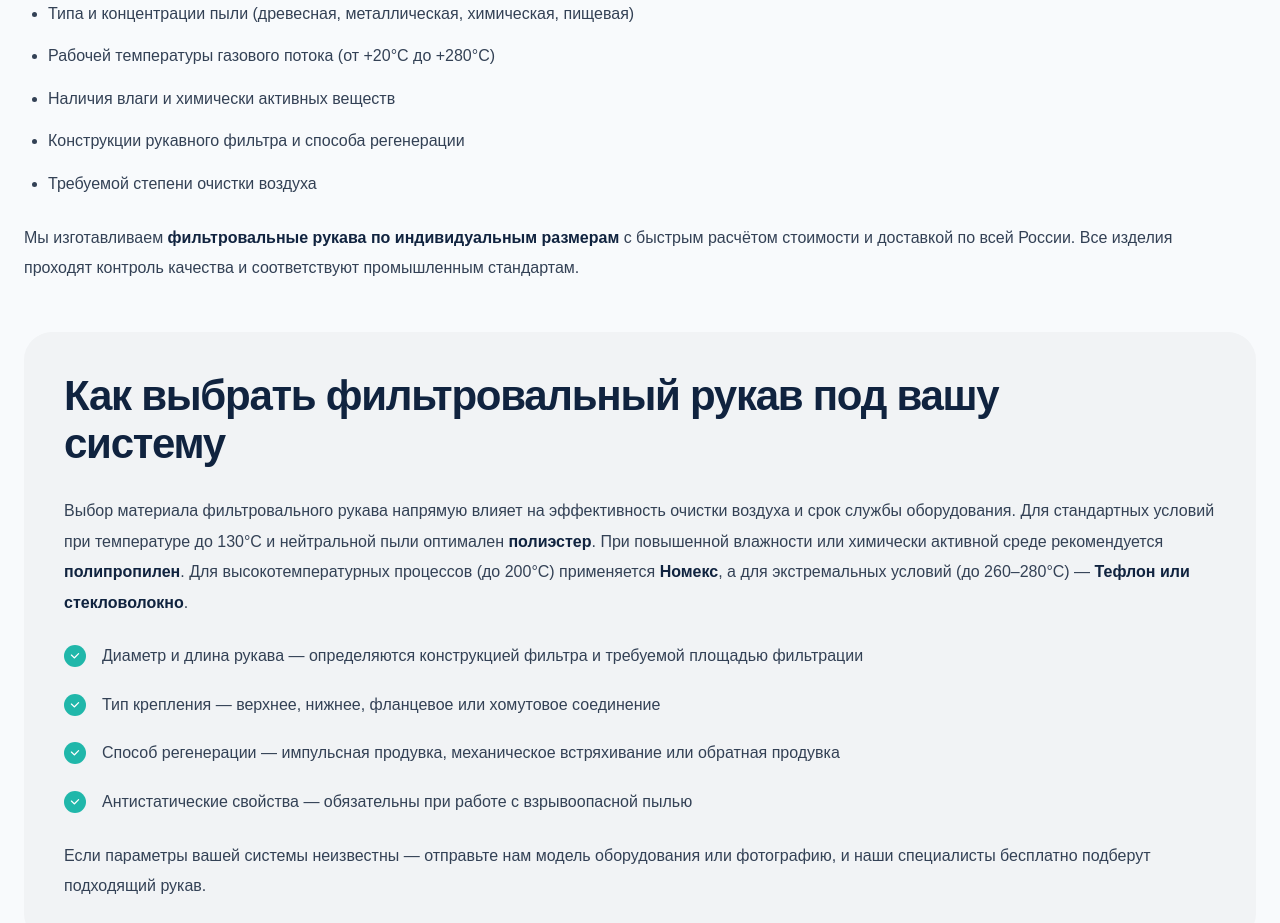
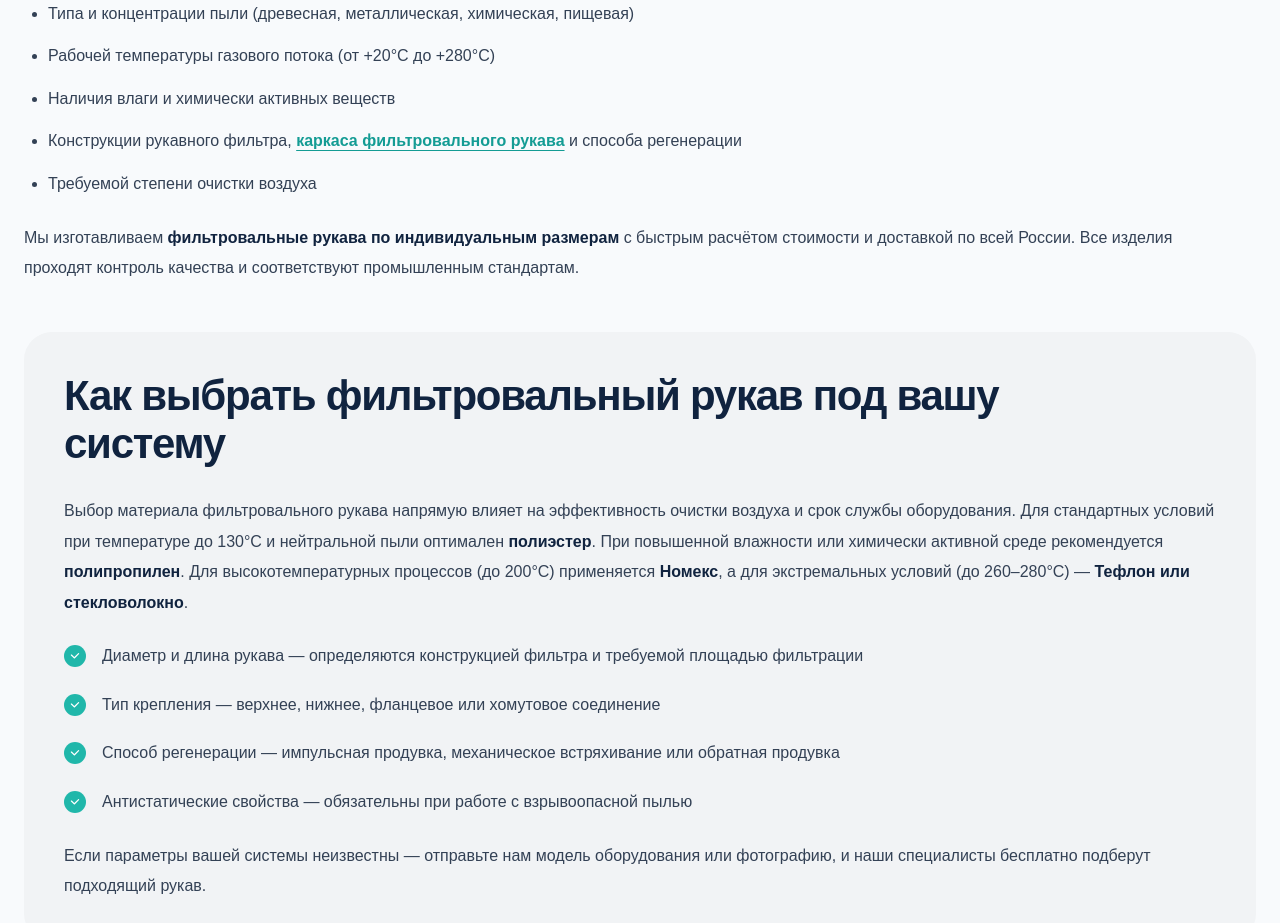
Before and after one commit to karipupkina-ux/filterflow-next, a Next.js app: page /filtracionnye-rukava in a window 1280 px wide. Shown: the part 7920-8843 px from the top of the page. Built offline with nearby package versions, Linux system fonts and the light colour scheme.

Commit message:
seo: link filter sleeves to support cages

```diff
--- a/app/filtracionnye-rukava/page.tsx
+++ b/app/filtracionnye-rukava/page.tsx
@@ -1356,7 +1356,14 @@ export default function FiltracionnyeRukavaPage() {
                     Наличия влаги и химически активных веществ
                   </li>
                   <li className="list-disc">
-                    Конструкции рукавного фильтра и способа регенерации
+                    Конструкции рукавного фильтра,{" "}
+                    <Link
+                      href="/karkasy-dlya-filtrovalnyh-rukavov/"
+                      className="font-semibold text-[#149c94] underline underline-offset-4"
+                    >
+                      каркаса фильтровального рукава
+                    </Link>{" "}
+                    и способа регенерации
                   </li>
                   <li className="list-disc">
                     Требуемой степени очистки воздуха
```
